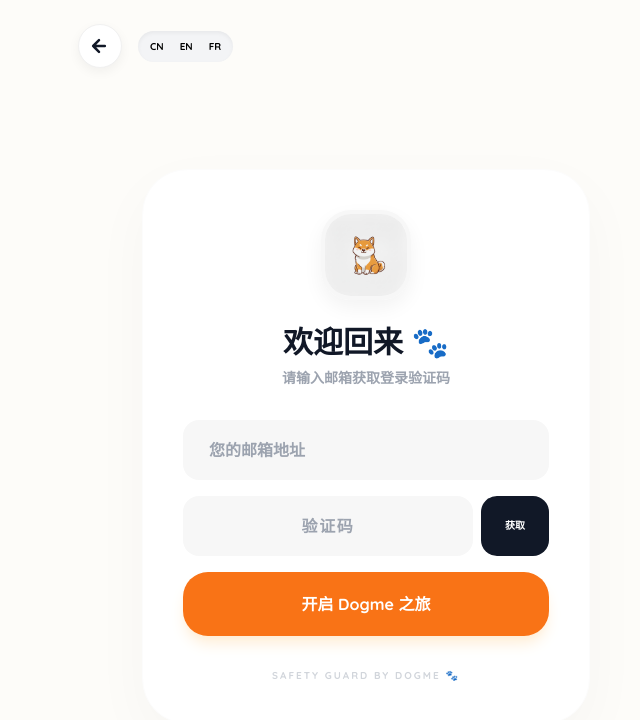
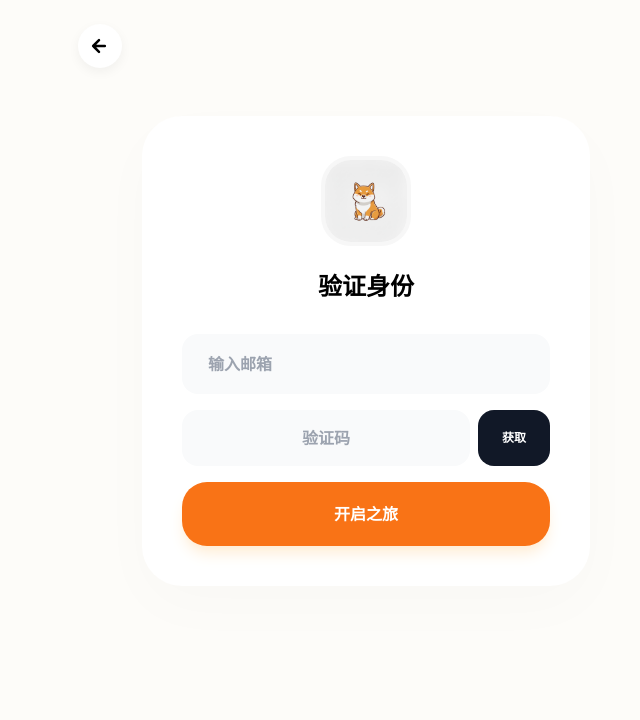
Before and after one commit to dogmeyummy-prog/dogme-shop, a website: page user.html in a window 1280 px wide. Shown: the whole page, without its empty margins (274-914 px from the left). Drawn offline with nearby package versions, Linux system fonts and the light colour scheme.

Commit message:
user.html

```diff
--- a/user.html
+++ b/user.html
@@ -9,150 +9,92 @@
     <style>
         body { font-family: 'Quicksand', sans-serif; background: #fdfcf9; }
         .active-press:active { transform: scale(0.95); }
-
-        /* 黑色提示框 */
-        @keyframes floatIn { 0% { transform: translate(-50%, 30px); opacity: 0; } 100% { transform: translate(-50%, 0); opacity: 1; } }
+        @keyframes floatIn { 0% { transform: translate(-50%, 20px); opacity: 0; } 100% { transform: translate(-50%, 0); opacity: 1; } }
         .toast-msg {
             position: fixed; bottom: 10%; left: 50%; transform: translateX(-50%);
-            background: #2D3436; color: white; padding: 16px 32px; border-radius: 20px;
-            font-weight: 700; z-index: 10000; box-shadow: 0 20px 40px rgba(0,0,0,0.2);
-            animation: floatIn 0.5s cubic-bezier(0.175, 0.885, 0.32, 1.275) forwards;
+            background: #2D3436; color: white; padding: 14px 28px; border-radius: 20px;
+            font-size: 13px; font-weight: 700; z-index: 10000; animation: floatIn 0.3s ease forwards;
         }
+        /* 🌟 精准居中校正 */
+        .back-arrow-container {
+            width: 44px; height: 44px; border-radius: 50%; background: white;
+            display: flex; align-items: center; justify-content: center;
+            box-shadow: 0 4px 12px rgba(0,0,0,0.05); cursor: pointer;
+        }
+        .back-icon-fix { transform: translateX(-1px); } /* 补偿 SVG 视觉重心 */
 
-        /* 🌟 精准居中校正的返回按钮 */
-        .back-arrow-btn {
-            width: 44px; height: 44px; border-radius: 50%; background: white;
-            display: flex; align-items: center; justify-content: center; /* 核心对齐 */
-            box-shadow: 0 4px 12px rgba(0,0,0,0.05); border: 1px solid #f1f1f1;
-            cursor: pointer; transition: all 0.3s ease;
-        }
-        .back-arrow-btn:hover { background: #f9f9f9; transform: translateX(-5px); }
-        .back-icon { transform: translateX(-1px); } /* 针对 SVG 形状的视觉重心微调 */
-
-        .login-card { background: white; border-radius: 45px; padding: 40px; box-shadow: 0 20px 60px rgba(0,0,0,0.03); border: 1px solid #fcfcfc; }
-        .user-avatar { width: 90px; height: 90px; border-radius: 30px; object-fit: cover; margin: 0 auto 24px; border: 4px solid #f7f7f7; box-shadow: 0 8px 20px rgba(0,0,0,0.05); }
-
-        input { background: #f7f7f7; border: 2px solid transparent; transition: all 0.3s; }
-        input:focus { border-color: #FF8D36; background: white; outline: none; }
+        .login-card { background: white; border-radius: 40px; padding: 40px; box-shadow: 0 20px 60px rgba(0,0,0,0.02); }
+        .avatar-box { width: 90px; height: 90px; border-radius: 30px; border: 4px solid #f7f7f7; margin: 0 auto 24px; overflow: hidden; }
     </style>
 </head>
-<body class="p-6 flex flex-col min-h-screen">
-
-    <nav class="max-w-xl mx-auto w-full flex justify-between items-center mb-12">
-        <div class="flex items-center gap-4">
-            <div onclick="smartBack()" class="back-arrow-btn active-press">
-                <svg width="20" height="20" viewBox="0 0 24 24" fill="none" stroke="currentColor" stroke-width="3" stroke-linecap="round" stroke-linejoin="round" class="text-gray-900 back-icon">
-                    <path d="M19 12H5M12 19l-7-7 7-7"/>
-                </svg>
-            </div>
-
-            <div class="flex bg-gray-100 rounded-full p-1 shadow-inner text-[10px] font-black">
-                <button onclick="switchLanguage('zh')" class="px-2 py-1 rounded-full hover:bg-white transition-all">CN</button>
-                <button onclick="switchLanguage('en')" class="px-2 py-1 rounded-full hover:bg-white transition-all">EN</button>
-                <button onclick="switchLanguage('fr')" class="px-2 py-1 rounded-full hover:bg-white transition-all">FR</button>
-            </div>
+<body class="p-6">
+    <nav class="max-w-xl mx-auto flex mb-12">
+        <div onclick="location.href='index.html'" class="back-arrow-container active-press">
+            <svg width="20" height="20" viewBox="0 0 24 24" fill="none" stroke="currentColor" stroke-width="3" stroke-linecap="round" stroke-linejoin="round" class="back-icon-fix">
+                <path d="M19 12H5M12 19l-7-7 7-7"/>
+            </svg>
         </div>
     </nav>
 
-    <main class="max-w-md mx-auto w-full flex-1 flex flex-col justify-center">
+    <main class="max-w-md mx-auto">
         <div class="login-card text-center">
-            <img src="user.jpg" alt="Avatar" class="user-avatar" onerror="this.src='https://via.placeholder.com/90?text=🐾'">
+            <div class="avatar-box">
+                <img src="user.jpg" class="w-full h-full object-cover" onerror="this.src='https://via.placeholder.com/90'">
+            </div>
+            <h2 class="text-2xl font-black mb-8">验证身份</h2>
 
-            <h2 data-t="login_welcome" class="text-3xl font-black text-gray-900 mb-2">欢迎回来</h2>
-            <p data-t="login_subtitle" class="text-gray-400 font-bold mb-8 text-sm">请输入邮箱获取登录验证码</p>
-
-            <div class="space-y-4 text-left">
-                <input type="email" id="login-email" placeholder="您的邮箱地址" class="w-full py-4 px-6 rounded-2xl font-bold">
-
+            <div class="space-y-4">
+                <input type="email" id="email" placeholder="输入邮箱" class="w-full py-4 px-6 bg-gray-50 rounded-2xl font-bold outline-none border-2 border-transparent focus:border-orange-500 transition-all">
                 <div class="flex gap-2">
-                    <input type="text" id="login-code" placeholder="验证码" class="flex-1 py-4 px-6 rounded-2xl font-bold text-center tracking-widest">
-                    <button id="send-code-btn" onclick="handleSendCode()" class="px-6 bg-gray-900 text-white rounded-2xl font-black text-[10px] active-press">获取</button>
+                    <input type="text" id="code" placeholder="验证码" class="flex-1 py-4 px-6 bg-gray-50 rounded-2xl font-bold text-center">
+                    <button id="send-btn" onclick="sendCode()" class="px-6 bg-gray-900 text-white rounded-2xl font-black text-xs active-press">获取</button>
                 </div>
-
-                <button onclick="handleLogin()" class="w-full py-5 bg-orange-500 text-white rounded-[25px] font-black shadow-lg shadow-orange-100 mt-4 active-press">
-                    开启 Dogme 之旅
-                </button>
+                <button onclick="login()" class="w-full py-5 bg-orange-500 text-white rounded-[25px] font-black shadow-lg shadow-orange-100 mt-4 active-press">开启之旅</button>
             </div>
-            <p class="mt-8 text-[10px] text-gray-300 font-black uppercase tracking-[0.2em]">Safety Guard By Dogme 🐾</p>
         </div>
     </main>
 
-    <script src="i18n.js"></script>
     <script>
-        const API_URL = '/api';
-
-        function smartBack() {
-            const referrer = document.referrer;
-            if (referrer && referrer.includes(window.location.hostname) && !referrer.includes('user.html')) {
-                window.history.back();
-            } else {
-                window.location.href = 'index.html';
-            }
-        }
+        const API = "/api/server"; // 🌟 关键：直接指向后端入口
 
         function showToast(m) {
-            const old = document.querySelector('.toast-msg'); if(old) old.remove();
             const t = document.createElement('div'); t.className = 'toast-msg'; t.innerText = m;
             document.body.appendChild(t); setTimeout(() => t.remove(), 2500);
         }
 
-        async function handleSendCode() {
-            const email = document.getElementById('login-email').value.trim();
-            if (!email.includes('@')) return showToast("请输入有效的邮箱 📧");
-
-            const btn = document.getElementById('send-code-btn');
-            btn.innerText = "..."; btn.disabled = true;
+        async function sendCode() {
+            const email = document.getElementById('email').value;
+            const btn = document.getElementById('send-btn');
+            btn.disabled = true;
 
             try {
-                const res = await fetch(`${API_URL}/send-code`, {
+                const res = await fetch(API, {
                     method: 'POST',
-                    headers: { 'Content-Type': 'application/json' },
-                    body: JSON.stringify({ email })
+                    headers: {'Content-Type': 'application/json'},
+                    body: JSON.stringify({ action: 'send-code', email })
                 });
                 const data = await res.json();
-                if (data.success) {
-                    showToast("验证码已发出 ✨");
-                    startTimer();
-                } else {
-                    showToast(data.msg || "发送失败");
-                    btn.innerText = "获取"; btn.disabled = false;
-                }
-            } catch (e) {
-                showToast("连接云端失败 ⚠️");
-                btn.innerText = "重试"; btn.disabled = false;
-            }
+                if(data.success) { showToast("发送成功 ✨"); }
+                else { showToast(data.msg); btn.disabled = false; }
+            } catch(e) { showToast("云端未响应 ⚠️"); btn.disabled = false; }
         }
 
-        function startTimer() {
-            const btn = document.getElementById('send-code-btn');
-            let s = 60;
-            const t = setInterval(() => {
-                btn.innerText = `${s--}s`;
-                if (s < 0) { clearInterval(t); btn.innerText = "重发"; btn.disabled = false; }
-            }, 1000);
-        }
-
-        async function handleLogin() {
-            const email = document.getElementById('login-email').value.trim();
-            const code = document.getElementById('login-code').value.trim();
-            if (!code) return showToast("请输入验证码 🔑");
-
+        async function login() {
+            const email = document.getElementById('email').value;
+            const code = document.getElementById('code').value;
             try {
-                const res = await fetch(`${API_URL}/verify-code`, {
+                const res = await fetch(API, {
                     method: 'POST',
-                    headers: { 'Content-Type': 'application/json' },
-                    body: JSON.stringify({ email, code })
+                    headers: {'Content-Type': 'application/json'},
+                    body: JSON.stringify({ action: 'verify-code', email, code })
                 });
                 const data = await res.json();
-                if (data.success) {
+                if(data.success) {
+                    localStorage.setItem('dogme_user_logged', 'true');
                     localStorage.setItem('dogme_user_email', email);
-                    localStorage.setItem('dogme_user_logged', 'true');
-                    showToast("欢迎回来 🎉");
-                    setTimeout(() => { window.location.href = 'Log-in.html'; }, 1000);
-                } else {
-                    showToast("验证码错误 ❌");
-                }
-            } catch (e) { showToast("登录异常 ⚠️"); }
+                    location.href = 'Log-in.html';
+                } else { showToast("验证码错误 ❌"); }
+            } catch(e) { showToast("登录异常"); }
         }
     </script>
 </body>
```
